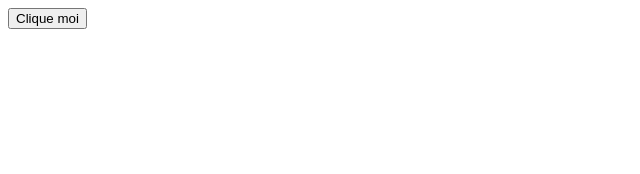
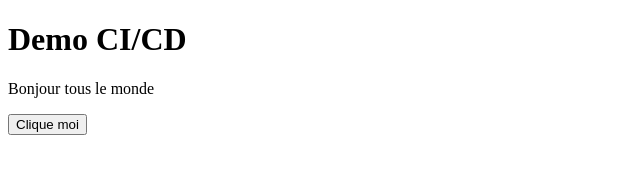
Before and after one commit to Samar-al/demo-cd, a website: page index.html in a window 1280 px wide. Shown: the whole page, without its empty margins (0-640 px from the left). Drawn offline with Linux system fonts and the light colour scheme.

Commit message:
deploy: e623dde0ee286bc2a70b8d93138bf9e17f39fd47

```diff
--- a/index.html
+++ b/index.html
@@ -6,6 +6,8 @@
     <title>Document</title>
 </head>
 <body>
+    <h1>Demo CI/CD</h1>
+    <p>Bonjour tous le monde</p>
     <button id="myButton">Clique moi</button>
     <p id="output"></p>
 
```
